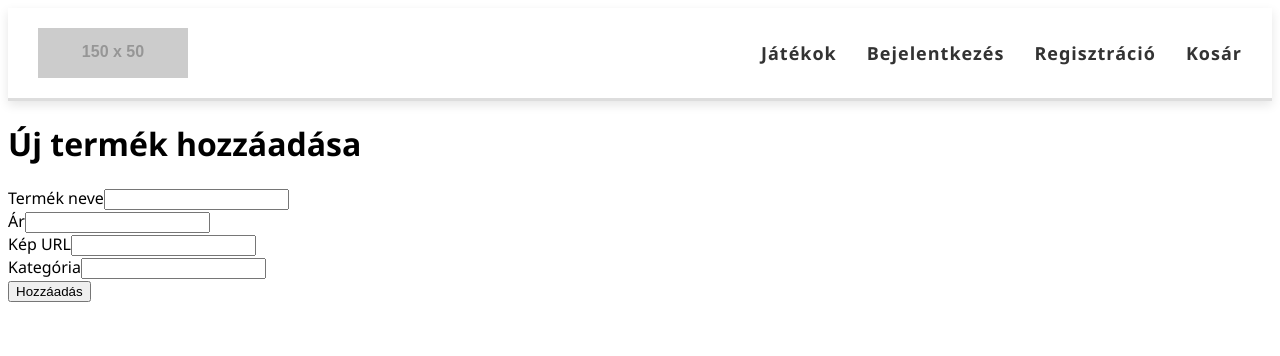
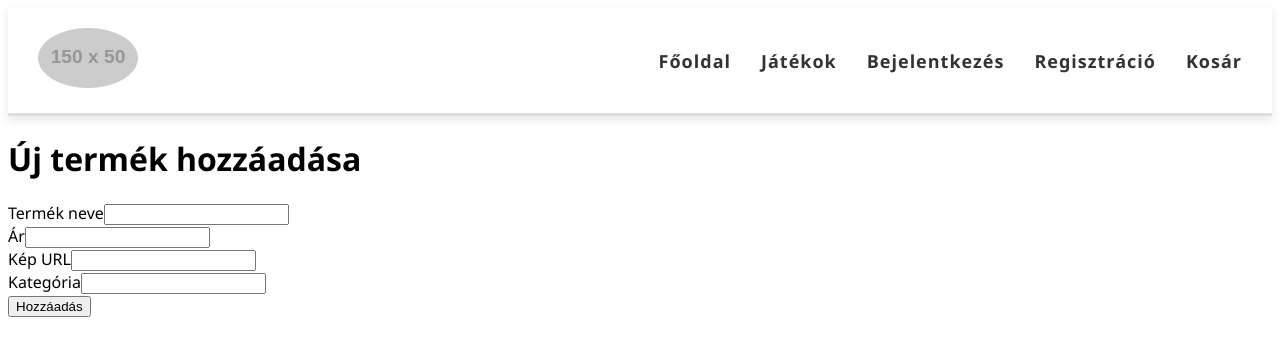
Before and after one commit to pollak-projects/ConsoleX, a Vue app in the folder Frontend/: page /Admin in a window 1280 px wide. Shown: the top 356 px of the page. Built offline with nearby package versions, Linux system fonts and the light colour scheme.

Commit message:
update frontend

```diff
--- a/Frontend/src/components/Navbar.vue
+++ b/Frontend/src/components/Navbar.vue
@@ -42,6 +42,7 @@ export default {
   font-weight: 700;
   letter-spacing: 1px;
   transition: color 0.3s, transform 0.3s, letter-spacing 0.3s;
+  animation: fadeInLink 0.75s ease-out forwards;
 }
 
 .main-nav-link:hover {
--- a/Frontend/src/pages/Admin.vue
+++ b/Frontend/src/pages/Admin.vue
@@ -1,6 +1,17 @@
 <template>
   <div class="admin-container">
-    <Navbar></Navbar>
+    <header class="header">
+      <router-link to="/adminlogin"><img alt="Konzolvilág logo" src="https://placehold.co/150x50" class="navlogo" /></router-link>
+      <div class="search-container">
+      </div>
+      <div class="navigation">
+        <router-link to="/main" class="nav-link">Főoldal</router-link>
+        <router-link to="/games" class="nav-link">Játékok</router-link>
+        <router-link to="/login" class="nav-link">Bejelentkezés</router-link>
+        <router-link to="/register" class="nav-link">Regisztráció</router-link>
+        <router-link to="/cart" class="nav-link">Kosár</router-link>
+      </div>
+    </header>
 
     <div class="form-container">
       <header>
--- a/Frontend/src/pages/Cart.vue
+++ b/Frontend/src/pages/Cart.vue
@@ -1,6 +1,17 @@
 <template>
   <div class="cart-container">
-    <Navbar></Navbar>
+    <header class="header">
+      <router-link to="/adminlogin"><img alt="Konzolvilág logo" src="https://placehold.co/150x50" class="navlogo" /></router-link>
+      <div class="search-container">
+      </div>
+      <div class="navigation">
+        <router-link to="/main" class="nav-link">Főoldal</router-link>
+        <router-link to="/games" class="nav-link">Játékok</router-link>
+        <router-link to="/login" class="nav-link">Bejelentkezés</router-link>
+        <router-link to="/register" class="nav-link">Regisztráció</router-link>
+        <router-link to="/admin" class="nav-link">Admin</router-link>
+      </div>
+    </header>
     <main class="main">
       <div class="cart-content">
         <div class="cart-left">
--- a/Frontend/src/pages/Login.vue
+++ b/Frontend/src/pages/Login.vue
@@ -1,6 +1,17 @@
 <template>
   <div class="auth-container">
-    <Navbar></Navbar>
+    <header class="header">
+      <router-link to="/adminlogin"><img alt="Konzolvilág logo" src="https://placehold.co/150x50" class="navlogo" /></router-link>
+      <div class="search-container">
+      </div>
+      <div class="navigation">
+        <router-link to="/main" class="nav-link">Főoldal</router-link>
+        <router-link to="/games" class="nav-link">Játékok</router-link>
+        <router-link to="/register" class="nav-link">Regisztráció</router-link>
+        <router-link to="/cart" class="nav-link">Kosár</router-link>
+        <router-link to="/admin" class="nav-link">Admin</router-link>
+      </div>
+    </header>
 
     <!-- Bejelentkezési űrlap -->
     <div class="form-container">
--- a/Frontend/src/pages/Main.vue
+++ b/Frontend/src/pages/Main.vue
@@ -1,7 +1,17 @@
 <template>
   <div class="main-container fade-in">
-    <Navbar><!--Ez itt a Navbár--></Navbar>
-    <!-- Üdvözlő szöveg háttérképekkel -->
+    <header class="header">
+      <router-link to="/adminlogin"><img alt="Konzolvilág logo" src="https://placehold.co/150x50" class="navlogo" /></router-link>
+      <div class="search-container">
+      </div>
+      <div class="navigation">
+        <router-link to="/games" class="nav-link">Játékok</router-link>
+        <router-link to="/login" class="nav-link">Bejelentkezés</router-link>
+        <router-link to="/register" class="nav-link">Regisztráció</router-link>
+        <router-link to="/cart" class="nav-link">Kosár</router-link>
+        <router-link to="/admin" class="nav-link">Admin</router-link>
+      </div>
+    </header>
     <section class="hero-section fade-in">
       <div class="hero-carousel">
         <img v-for="(image, index) in images" :key="index" :src="image" class="hero-image" :class="{active: activeImageIndex === index}" />
@@ -101,6 +111,22 @@ body {
   animation: fadeIn 1.5s forwards; /* Gyorsabb animáció */
 }
 
+.header {
+  background-color: #fff;
+  color: #333;
+  padding: 20px 30px;
+  display: flex;
+  justify-content: space-between;
+  align-items: center;
+  border-bottom: 3px solid #ddd;
+  box-shadow: 0px 4px 10px rgba(0, 0, 0, 0.1);
+  animation: fadeInHeader 0.75s ease-out; /* Fejléc animáció */
+}
+
+.header img {
+  height: 60px;
+}
+
 /* Fading animáció */
 @keyframes fadeIn {
   to {
@@ -137,6 +163,28 @@ body {
 
 .fade-in-header {
   animation: fadeInHeader 1s ease-out forwards;
+}
+
+.navigation {
+  display: flex;
+  gap: 30px;
+}
+
+.nav-link {
+  color: #333;
+  text-decoration: none;
+  font-size: 18px;
+  font-weight: 700;
+  letter-spacing: 1px;
+  transition: color 0.3s, transform 0.3s, letter-spacing 0.3s;
+  animation: fadeInLink 0.75s ease-out forwards; /* Linkek animációja */
+}
+
+.nav-link:hover {
+  color: #e91e63;
+  transform: scale(1.1);
+  text-shadow: 1px 1px 5px rgba(0, 0, 0, 0.2);
+  letter-spacing: 3px;
 }
 
 /* Hero Section */
--- a/Frontend/src/pages/Register.vue
+++ b/Frontend/src/pages/Register.vue
@@ -1,8 +1,17 @@
 <template>
   <div class="auth-container">
-    <Navbar></Navbar>
-
-    <!-- Regisztrációs űrlap -->
+    <header class="header">
+      <router-link to="/adminlogin"><img alt="Konzolvilág logo" src="https://placehold.co/150x50" class="navlogo" /></router-link>
+      <div class="search-container">
+      </div>
+      <div class="navigation">
+        <router-link to="/main" class="nav-link">Főoldal</router-link>
+        <router-link to="/games" class="nav-link">Játékok</router-link>
+        <router-link to="/login" class="nav-link">Bejelentkezés</router-link>
+        <router-link to="/cart" class="nav-link">Kosár</router-link>
+        <router-link to="/admin" class="nav-link">Admin</router-link>
+      </div>
+    </header>
     <div class="form-container">
       <header>
         <h1>Regisztráció</h1>
```
